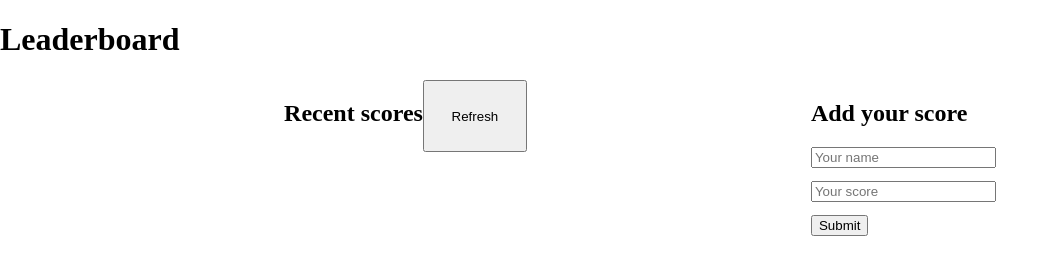
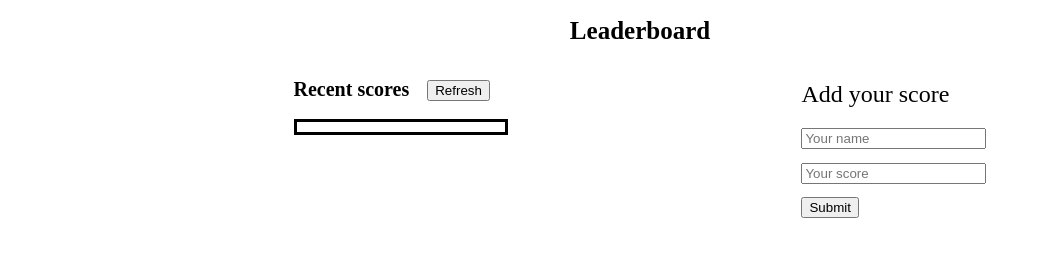
Before and after one commit to IjayAbby/leaderboard-api, a website built with webpack: page src/index.html in a window 1280 px wide. Shown: the whole page, without its empty margins (0-1059 px from the left). Built offline with nearby package versions, Linux system fonts and the light colour scheme; no server answers.

Commit message:
Style the game elements

```diff
--- a/src/style.css
+++ b/src/style.css
@@ -10,17 +10,31 @@ body {
     display: flex;
     justify-content: space-evenly;
 }
+
+h1 {
+    font-size: 25px;
+    text-align: center;
+}
+
 .refresh-scores {
     display: flex;
+    justify-content: space-between;
+}
+.refresh-scores h2{
+    font-size: 20px;
 }
 
 #refresh-button {
-  padding: 2em;
+  margin: 18px;
 }
 
-#scrores-display {
-    border-style: solid;
-    background-color: cyan;
+#scores-display {
+    border: 3px solid black;
+    padding: 5px 1px;
+}
+
+#scores-display div:nth-of-type(2n) {
+    background-color: rgb(233, 230, 230);
 }
 
 .input-scores {
@@ -30,3 +44,7 @@ body {
 #user-score {
     margin: 1em 0;
 }
+
+.add-scores h2{
+    font-weight: initial;
+}
```
